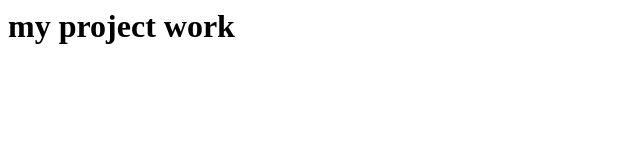
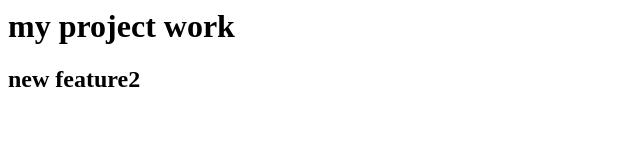
Before and after one commit to tazzakkaarif/classgit, a plain HTML site: page index.html in a window 1280 px wide. Shown: the whole page, without its empty margins (0-640 px from the left). Drawn offline with Linux system fonts and the light colour scheme.

Commit message:
new work

```diff
--- a/index.html
+++ b/index.html
@@ -1 +1,2 @@
 <h1>my project work</h1>
+<h2>new feature2</h2>
```
